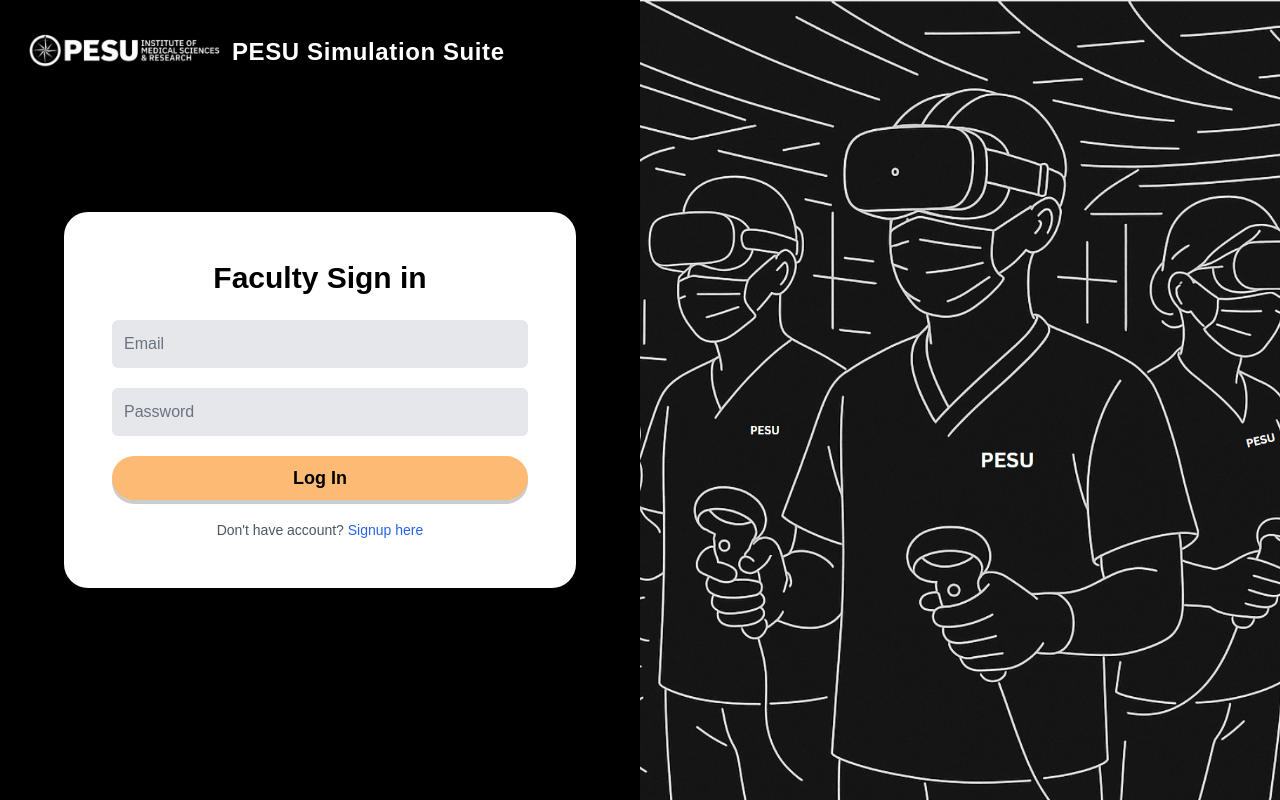
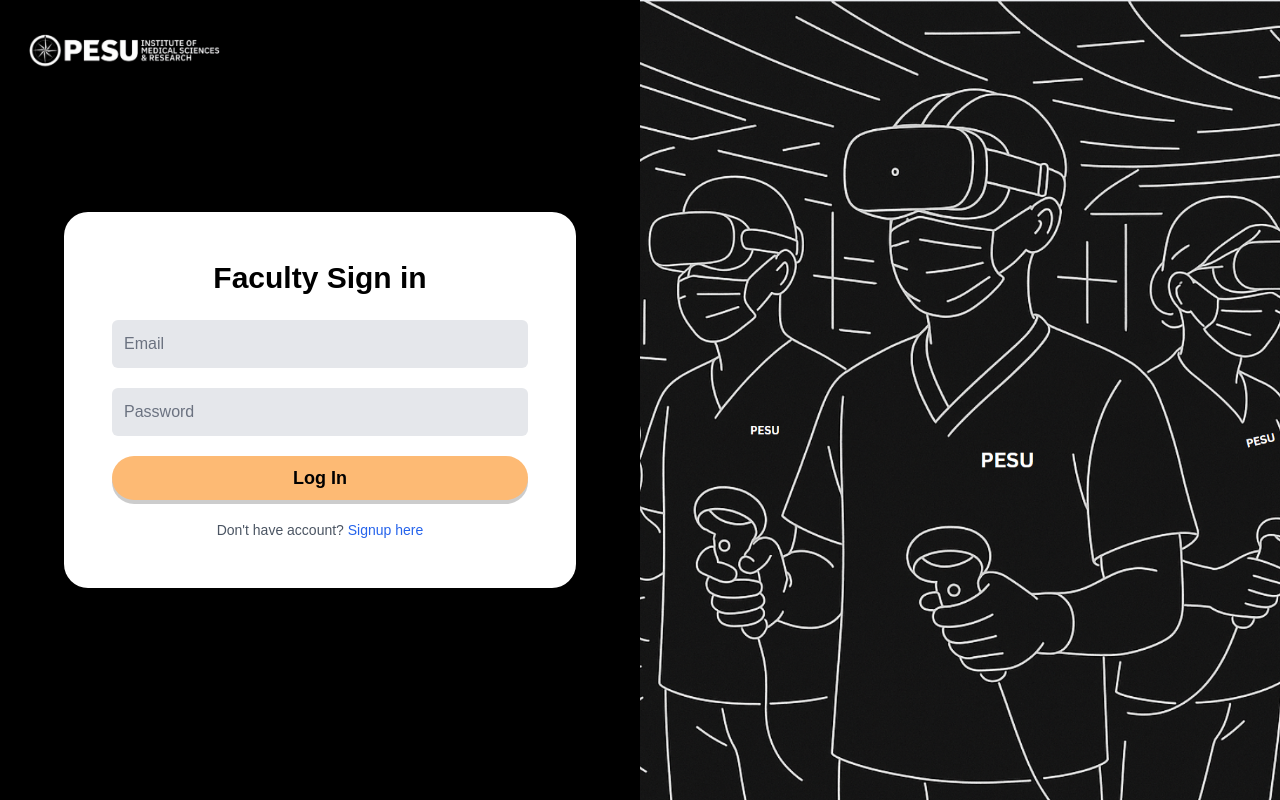
Before and after one commit to anonymous0905/pes-teacher-portal, a Next.js app: page / in a window 1280 px wide. Built offline with nearby package versions, Linux system fonts and the light colour scheme; no server answers.

Commit message:
Update page.tsx

```diff
--- a/app/page.tsx
+++ b/app/page.tsx
@@ -102,7 +102,7 @@
 
                 <div className="absolute top-6 left-6 flex items-center text-white font-bold text-2xl tracking-wide">
                     <Image src={caveLogo} alt="PESU logo" width={200} height={200} className="mr-2" />
-                    <span>PESU Simulation Suite</span>
+
                 </div>
             </div>
 
```
